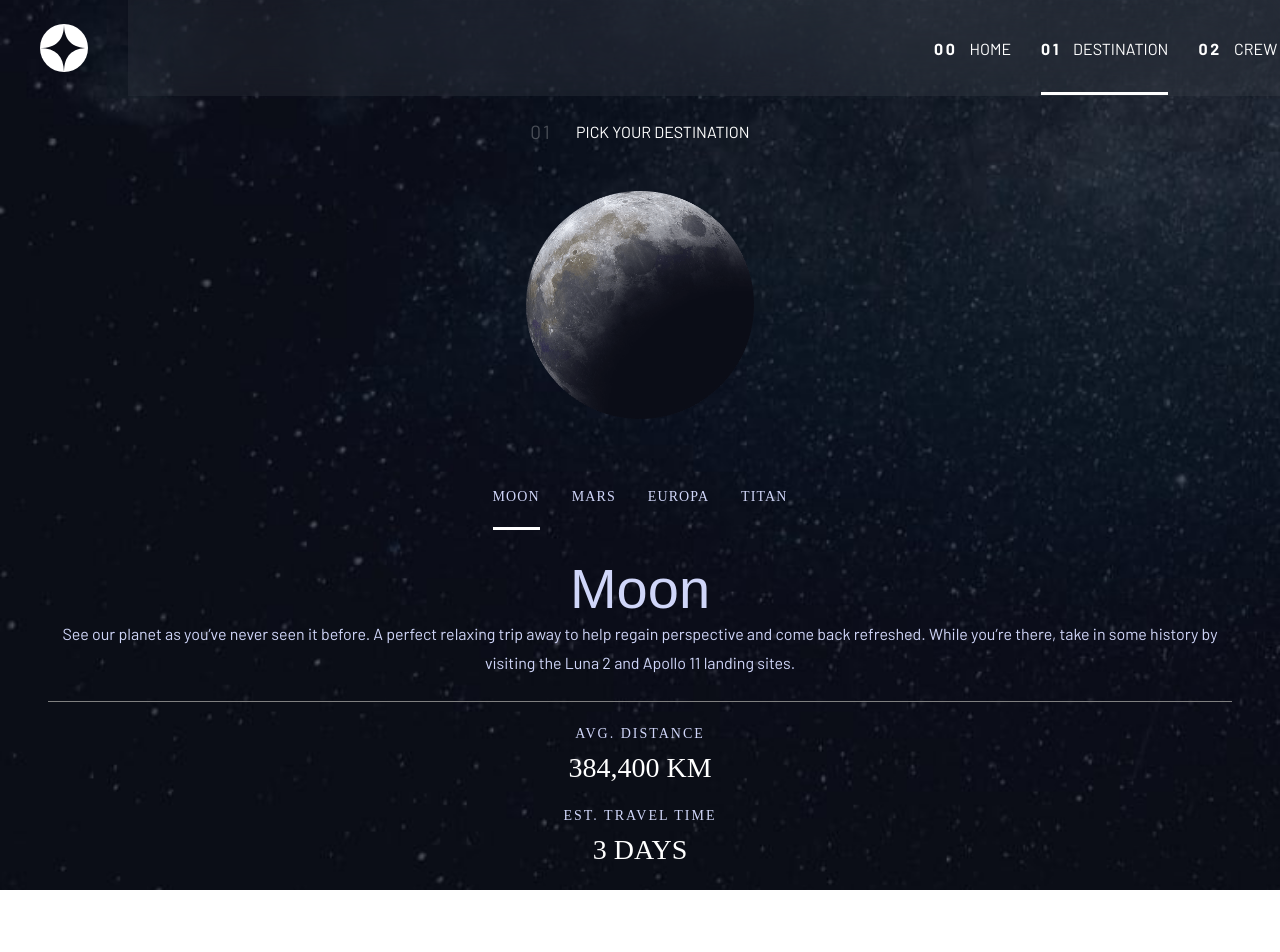
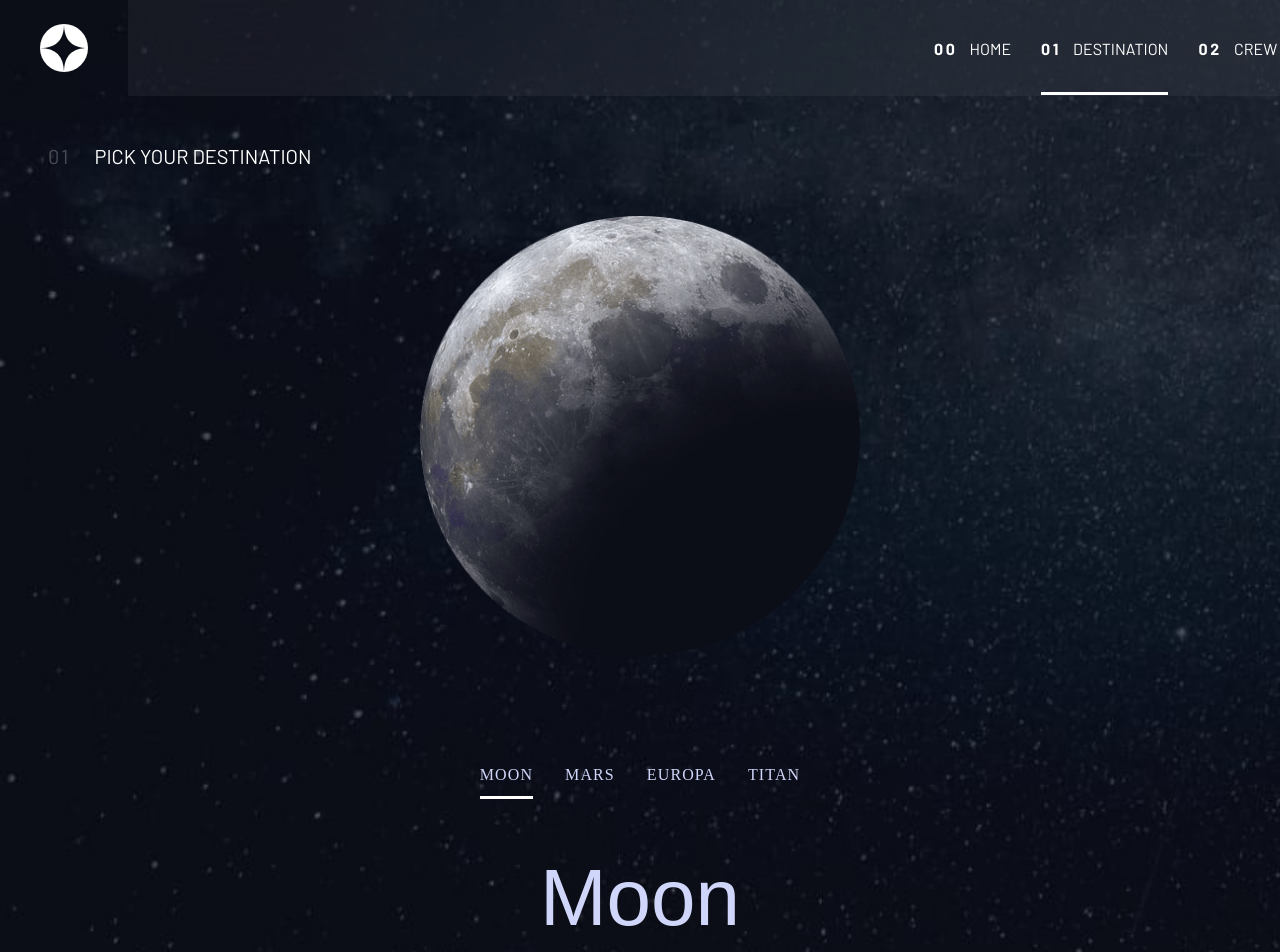
Before and after one commit to SabaMarghania1/space-tourism, a React (Vite) app: page /destinations in a window 1280 px wide. Shown: the top 952 px of the page. Before the commit the page ends 890 px from the top, so only its background shows below. Built offline with nearby package versions, Linux system fonts and the light colour scheme; a web font is replaced by a local one.

Commit message:
finish tablet destination

```diff
--- a/src/Pages/Destinations.module.css
+++ b/src/Pages/Destinations.module.css
@@ -42,7 +42,6 @@
     align-items: center;
     font-size: 16px;
 
-
     transition:0.7s all ease;
 
     @starting-style{
@@ -78,8 +77,8 @@
 .tabContainer{
     display:flex;
     justify-content: center;
-    gap:32px;
-    margin:0 40.5px 70px;
+   gap:32px;
+    margin:0 40.5px 80px;
 
 }
 
@@ -124,15 +123,16 @@
     text-align: center;
     color: var(--color-light-blue, #D0D6F9);
     line-height: 180%;
-    gap:16px;
+    gap:26px;
     padding-bottom:24px;
-    border-bottom:1px solid grey
+    border-bottom:1px solid rgba(var(--light-blue), 0.2)
 }
 
 .title{
     text-align: center;
     font-size: 56px;
     font-weight: 400;
+
 }
 
 
@@ -168,6 +168,107 @@ text-transform: uppercase;
     background-image: url("/destination/background-destination-tablet.jpg");
    }
 
+    .main{
+        padding:48px;
+        gap:110px;
+
+    }
+
+    .container__header{
+    width:100%;
+
+    }
+
+    .subheading{
+    text-align:left;
+    justify-content: start;
+    }
+
+
+    .imageContainer{
+        margin:0 auto;
+        width: 440px;
+        height: 440px;
+    }
+
+    .subheading{
+        font-size: 20px;
+    }
+
+    .number{
+        font-size: 20px;
+    }
+
+    .tabContainer{
+        margin-bottom: 50px;
+
+
+
+        transition: 0.7s all ease;
+
+        @starting-style{
+           transform: translateY(-200%)
+        }
+    }
+
+    .tabsButton{
+        font-size: 16px;
+
+
+    }
+
+    .tabsButton.active::before{
+        bottom:-15px
+    }
+
+
+
+    .title{
+        font-size: 80px;
+        margin-bottom: 16px;
+        margin-top: 20px;
+    }
+
+
+    .top {
+        max-width:514px;
+        width: 100%;
+    }
+
+
+    .bottom{
+        flex-direction: row;
+        justify-content: center;
+        gap:80px;
+        max-width:514px;
+        width:100%;
+        transition: 0.7s all ease;
+
+        @starting-style{
+           transform: translateY(200%)
+        }
+
+    }
+
+    .textInformation{
+        transition: 0.7s all ease;
+
+        @starting-style{
+           transform: translateY(200%)
+        }
+    }
+
+    .details{
+font-size: 28px;
+    }
+
+    .details span{
+    text-align: center;
+
+    font-size: var(--font-size-desktop-sub-heading-s, 14px);
+
+
+    }
 }
 
 
```
